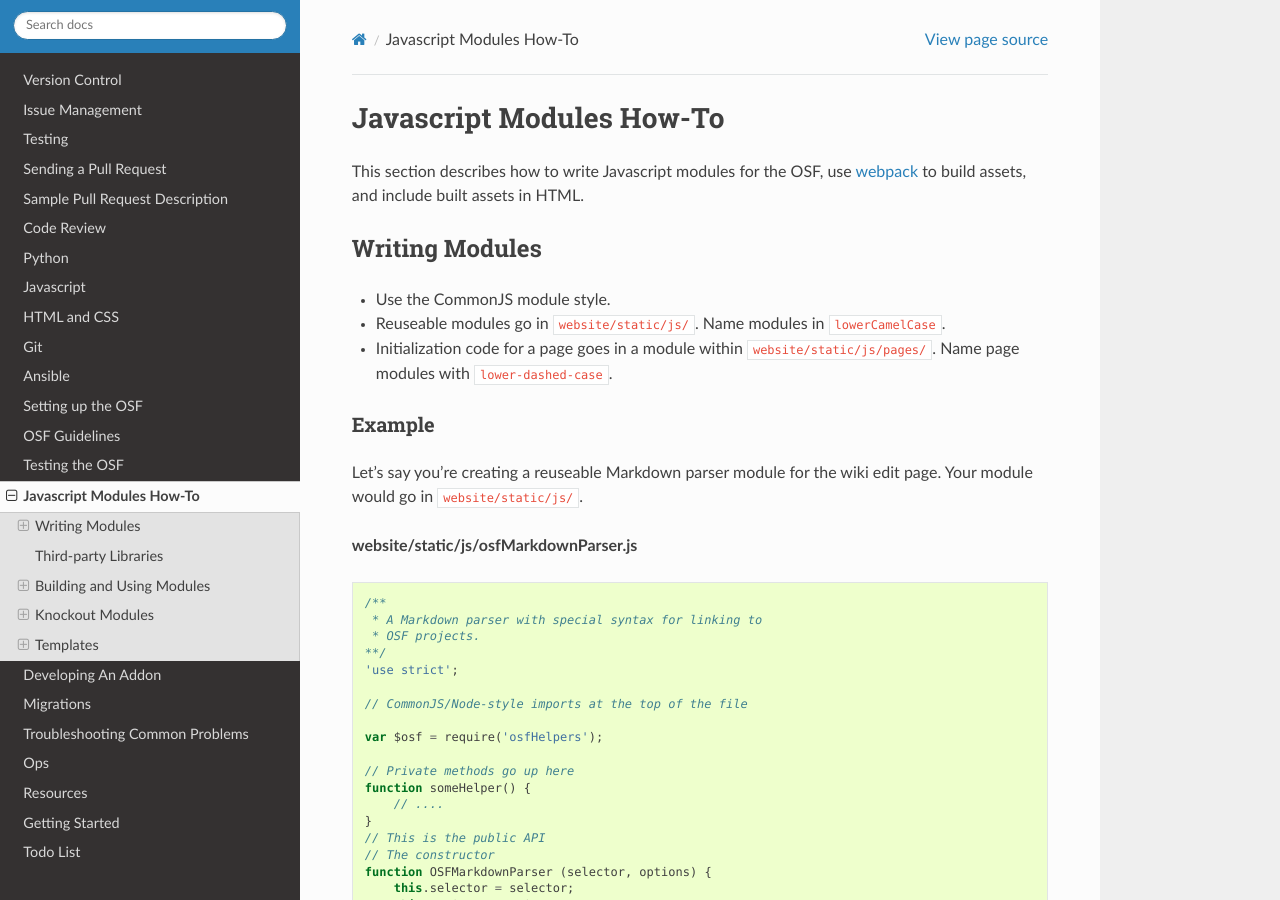
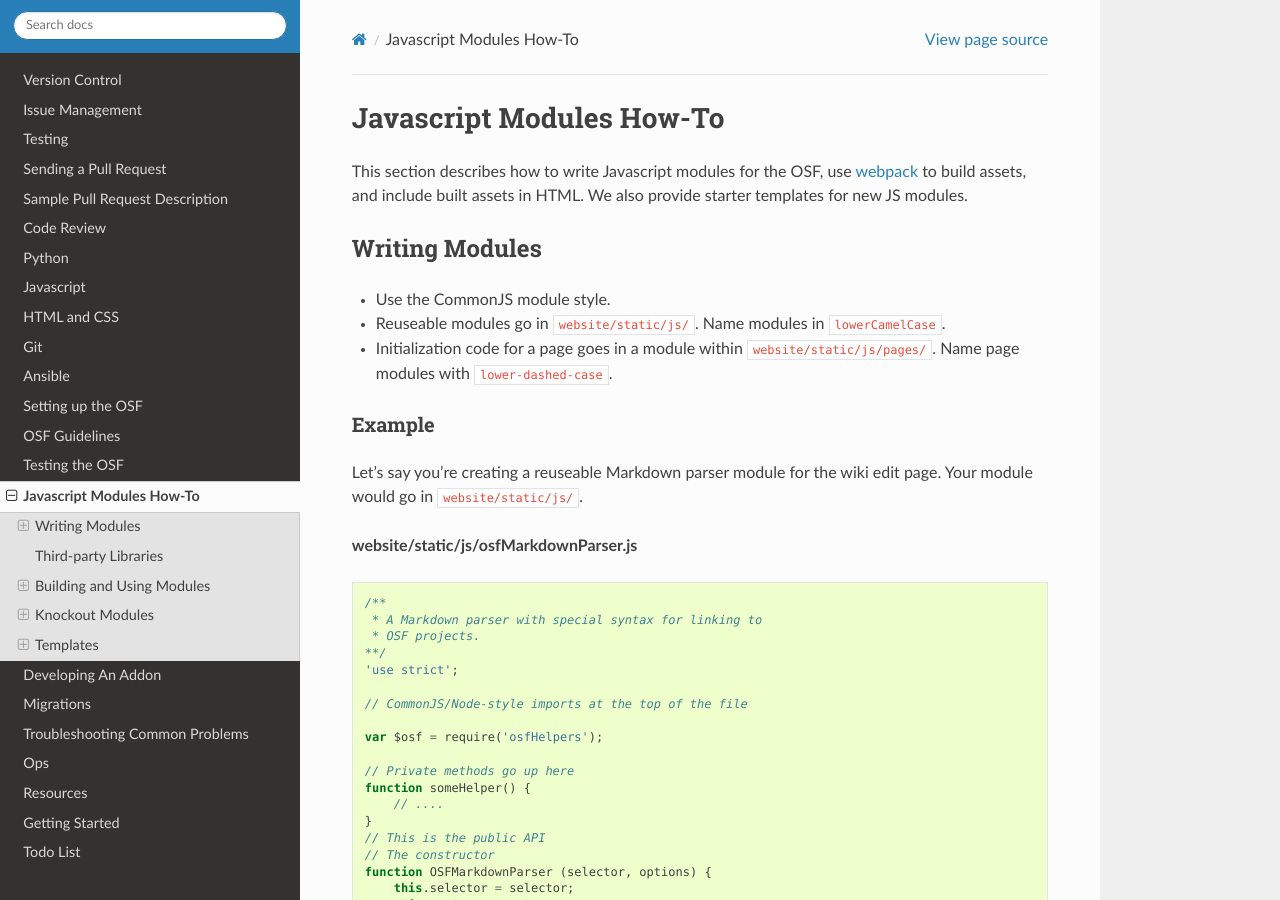
Before and after one commit to CenterForOpenScience/COSDev, a Sphinx documentation site: the page built from docs/osf/js_modules.rst, in a window 1280 px wide and 900 px high. Built offline with Sphinx 7.4.7 and the Read the Docs theme 2.0.0, drawn with Linux system fonts in a browser that asks for light colours.

Commit message:
Minor summary change

```diff
--- a/docs/osf/js_modules.rst
+++ b/docs/osf/js_modules.rst
@@ -3,7 +3,7 @@
 Javascript Modules How-To
 =========================
 
-This section describes how to write Javascript modules for the OSF, use `webpack <https://webpack.github.io/docs/>`_ to build assets, and include built assets in HTML.
+This section describes how to write Javascript modules for the OSF, use `webpack <https://webpack.github.io/docs/>`_ to build assets, and include built assets in HTML. We also provide starter templates for new JS modules.
 
 Writing Modules
 ***************
```
